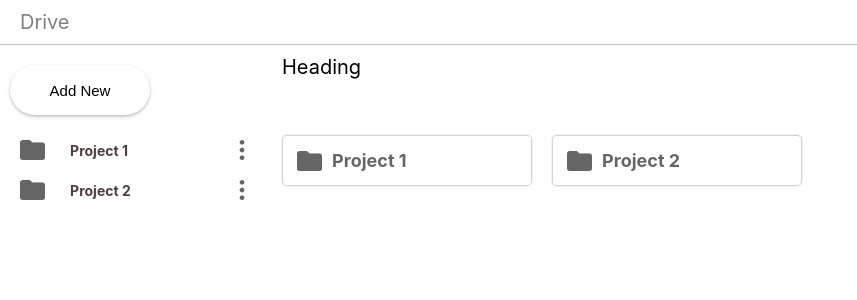
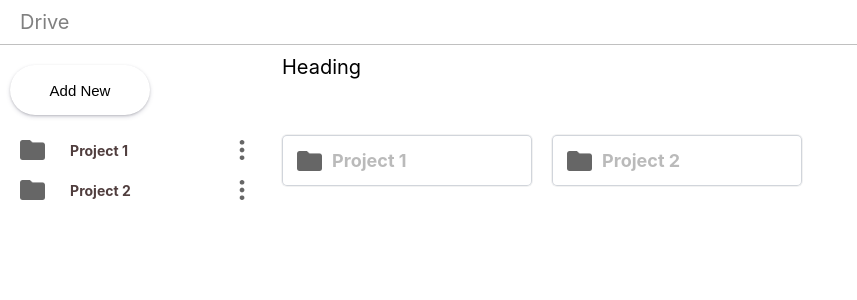
Before and after one commit to gregsypek/drive, a React (Create React App) app: page / in a window 1280 px wide. Shown: the top 300 px of the page, without its empty margins (0-857 px from the left). Built offline with nearby package versions, Linux system fonts and the light colour scheme.

Commit message:
handle delete method  on project/folder right mouse click event

```diff
--- a/src/components/DisplayCard.js
+++ b/src/components/DisplayCard.js
@@ -1,25 +1,83 @@
-import React from "react";
+import React, { useState } from "react";
 import "../css/DisplayContainer.css";
 import folder from "../pics/folder.png";
-import {useNavigate} from 'react-router-dom'
+import { toast } from "react-hot-toast";
 
+import { useNavigate } from "react-router-dom";
+import { Dropdown, theme } from "antd";
+import { DeleteOutlined, EditOutlined } from "@ant-design/icons";
+import { useStateContext } from "../context/StateContext";
 
+export default function DisplayCard({ project }) {
+	const { projectItems, findFoldersById,  onRemoveByObject,  setProjectItems  } = useStateContext();
 
-export default function DisplayCard({project}) {
-  const {name, id } = project
-  let navigate = useNavigate();
+	const { name, id } = project;
 
-  const openFolder = (id)=>{
-    console.log('id',id)
-    navigate(`/folder/${id}`)
-  }
+	const onClick = ({ key }) => {
 
+    const activeProject = findFoldersById(projectItems, id);
+    // console.log('activeProject', activeProject)
 
-  return (
-    <div className="displayCard" onClick={()=>openFolder(id)} >
-    <img src={folder} alt="file" className="opacity" />
-    <h2 className="opacity">{name}</h2>
+		if (key === "1") {
+			const deleted = projectItems.map(obj=> onRemoveByObject(obj, activeProject))
 
-    </div>
-  );
+			setProjectItems(deleted)
+			// setFolders(deleted)
+
+			toast.success(`${id}Folder has been deleted successfully`);
+		}
+		if (key === "2") {
+			// showModalRename();
+			toast.success("Folder Rename not implemented yet");
+		}
+	};
+	const items = [
+		{
+			label: "Delete",
+			key: "1",
+			icon: <DeleteOutlined />,
+		},
+		{
+			label: "Rename",
+			key: "2",
+			icon: <EditOutlined />,
+		},
+	];
+
+	const {
+		token: { colorTextTertiary },
+	} = theme.useToken();
+
+	let navigate = useNavigate();
+
+	const openFolder = (id) => {
+		// console.log("id", id);
+		navigate(`/folder/${id}`);
+	};
+
+	return (
+		// <div className="displayCard" onClick={()=>openFolder(id)} >
+		// <img src={folder} alt="file" className="opacity" />
+		// <h2 className="opacity">{name}</h2>
+		<Dropdown
+			menu={{
+				items,
+				onClick,
+			}}
+			trigger={["contextMenu"]}
+			onClick={(e) => e.preventDefault()}
+		>
+			<div
+				className="displayCard"
+				onClick={() => openFolder(id)}
+				style={{
+					color: colorTextTertiary,
+					textAlign: "center",
+				}}
+			>
+				<img src={folder} alt="file" className="opacity" />
+				<h2 className="opacity">{name}</h2>
+			</div>
+		</Dropdown>
+	);
 }
--- a/src/components/DisplayContainer.js
+++ b/src/components/DisplayContainer.js
@@ -14,7 +14,9 @@ export default function DisplayContainer() {
         {
           projectItems.length ? (
             projectItems.map((project)=>(
+              Object.keys(project).length ?
               <DisplayCard project={project} key={project.id} />
+              : ''
             ))
           ) : (
             <h3 >NO FOLDERS FOR THIS PROJECT!</h3>
--- a/src/components/Folder.js
+++ b/src/components/Folder.js
@@ -1,37 +1,31 @@
-import React, { useEffect, useState } from 'react'
+import React, { useEffect } from 'react'
 import { useParams } from 'react-router-dom'
 import { useStateContext } from "../context/StateContext";
 import DisplayCard from "./DisplayCard";
 
 
 const Folder = () => {
-  const { projectItems,findFoldersById} = useStateContext();
-  const [folders, setFolders] = useState([])
+  const { projectItems,findFoldersById, folders, setFolders} = useStateContext();
+  // const [folders, setFolders] = useState([])
   const {id} = useParams();
-
-
 
   useEffect(() => {
    setFolders(findFoldersById(projectItems, Number(id))?.folders)
 
-  }, [findFoldersById,id,projectItems])
+  }, [findFoldersById,id,projectItems,setFolders])
 
   return (
     <>
     <div id="contentDisplayer">
     {folders && folders.length ? (
       folders.map(folder=>(
+        Object.keys(folder).length ?
         <DisplayCard project={folder} key={folder.id}/>
+        : ''
       ))
     ): (<p>This Folder is empty</p>)}
     </div>
-    {/* <div id="contentDisplayer">
-    {findFolders(Number(id)).length ? (
-      findFolders(Number(id)).map(folder=>(
-        <DisplayCard project={folder} key={folder.id}/>
-      ))
-    ): (<p>This Folder is empty</p>)}
-    </div> */}
+
 
 
     </>
--- a/src/components/Navbar.js
+++ b/src/components/Navbar.js
@@ -1,4 +1,5 @@
 import React from "react";
+import { Link } from "react-router-dom";
 import "../css/Navbar.css";
 
 export default function Navbar() {
@@ -7,11 +8,11 @@ export default function Navbar() {
       <nav>
         <ul>
           <li>
-            <a href='/'>
+            <Link to='/'>
               <div id="icon">
                 <p>Drive</p>
               </div>
-            </a>
+            </Link>
           </li>
 
         </ul>
--- a/src/components/SideBar.js
+++ b/src/components/SideBar.js
@@ -113,10 +113,11 @@ export default function SideBar() {
 
 				<div id="sideBarOpt">
 					{projectItems.length ? (
-						projectItems.map(({ name, id }) => (
-							<div className="sideBarOptions" key={id} onClick={()=>openFolder(id)}>
+						projectItems.map((project) => (
+							Object.keys(project).length ?
+							<div className="sideBarOptions" key={project.id} onClick={()=>openFolder(project.id)}>
 								<img src={folder} alt="folder" className="opacity" />
-								<h3>{name}</h3>
+								<h3>{project.name}</h3>
 								<Dropdown
 									menu={{
 										items,
@@ -127,10 +128,11 @@ export default function SideBar() {
 										src={dots}
 										alt="dots"
 										className="opacity"
-										onClick={() => setActiveProjectId(id)}
+										onClick={() => setActiveProjectId(project.id)}
 									/>
 								</Dropdown>
 							</div>
+							:''
 						))
 					) : (
 						<p className="empty-list">
--- a/src/context/StateContext.js
+++ b/src/context/StateContext.js
@@ -1,97 +1,119 @@
-import React, {createContext, useContext, useState} from 'react'
+import React, { createContext, useContext, useState } from "react";
 import { toast } from "react-hot-toast";
-
 
 const Context = createContext();
 
-export const StateContext =({children}) => {
+export const StateContext = ({ children }) => {
 	const [projectItems, setProjectItems] = useState([
 		{
 			id: 1,
-      name: 'Project 1',
+			name: "Project 1",
 			folders: [
 				{
-          id:11,
-          name: 'folder 1',
+					id: 11,
+					name: "folder 1",
 					folders: [
 						{
-              id:111,
-              name: 'nowy',
+							id: 111,
+							name: "nowy",
 							folders: [
 								{
-                  id:1111,
-                  name: 'prawie ostatni'
+									id: 1111,
+									name: "prawie ostatni",
 								},
 								{
-                  id:1112,
-                  name: 'ostatni'
+									id: 1112,
+									name: "ostatni",
 								},
-              ]
+							],
 						},
 						{
-              id:121,
-              name: 'pliki'
+							id: 112,
+							name: "pliki",
 						},
-          ]
+					],
 				},
 				{
-          id:12,
-          name: 'folder 2'
+					id: 12,
+					name: "folder 2",
+
 				},
-      ]
+			],
 		},
 		{
 			id: 2,
-      name: 'Project 2',
+			name: "Project 2",
+      folders: [
+        {
+          id:21,
+          name: 'folder do projektu 2'
         }
+      ]
+		},
 	]);
+  const [folders, setFolders] = useState([])
 
-
-
-  const onAdd= (project)=> {
-    setProjectItems([...projectItems, {...project}])
-    toast.success('Success! New project added to the list');
-  }
+	const onAdd = (project) => {
+		setProjectItems([...projectItems, { ...project }]);
+		toast.success("Success! New project added to the list");
+	};
 
 	const onRemove = (id) => {
 		const newProjects = projectItems.filter((item) => item.id !== id);
+		console.log("newProjects after delete", newProjects);
 		setProjectItems(newProjects);
 	};
 
+	const onRemoveByObject = (dataObj, deleteObj) => {
+		//
+		for (const i in dataObj) {
+			if (!dataObj.hasOwnProperty(i)) continue;
+			if (typeof dataObj[i] == "object") {
+				onRemoveByObject(dataObj[i], deleteObj);
+        			// if they are match delete whole obj
+			} else if (dataObj[i] === deleteObj.id) {
+				for (const j in dataObj) {
+					delete dataObj[j];//leaves empty {}
+          //TODO delete whole empty object
+				}
+			}
+		}
+		return dataObj;
+	};
+
 	// const findFolders = (id) => {
-
 	//   const project = projectItems.find(project=> project.id === id);
 	//   console.log('proj',project)
-
 	//   if (project?.folders) return project.folders
 	//   else return []
 	// }
 
-  const findFoldersById = (array,id)=>{
-    for(const item of array) {
-      if(item.id === id )return item;
-      if(item.folders?.length) {
+	const findFoldersById = (array, id) => {
+		for (const item of array) {
+			if (item.id === id) return item;
+			if (item.folders?.length) {
 				const innerResult = findFoldersById(item.folders, id);
-        if(innerResult) return innerResult;
+				if (innerResult) return innerResult;
 			}
 		}
-  }
-
+	};
 
 	return (
-  <Context.Provider value={{
+		<Context.Provider
+			value={{
 				projectItems,
 				setProjectItems,
 				onAdd,
 				onRemove,
-    findFoldersById
-
+				findFoldersById,
+				onRemoveByObject,
+        folders,
+        setFolders
 			}}
 		>
 			{children}
 		</Context.Provider>
-)
+	);
+};
 
-}
-
-export const useStateContext = ()=> useContext(Context)
+export const useStateContext = () => useContext(Context);
```
Lines whose indentation alone changed are shown as unchanged.
